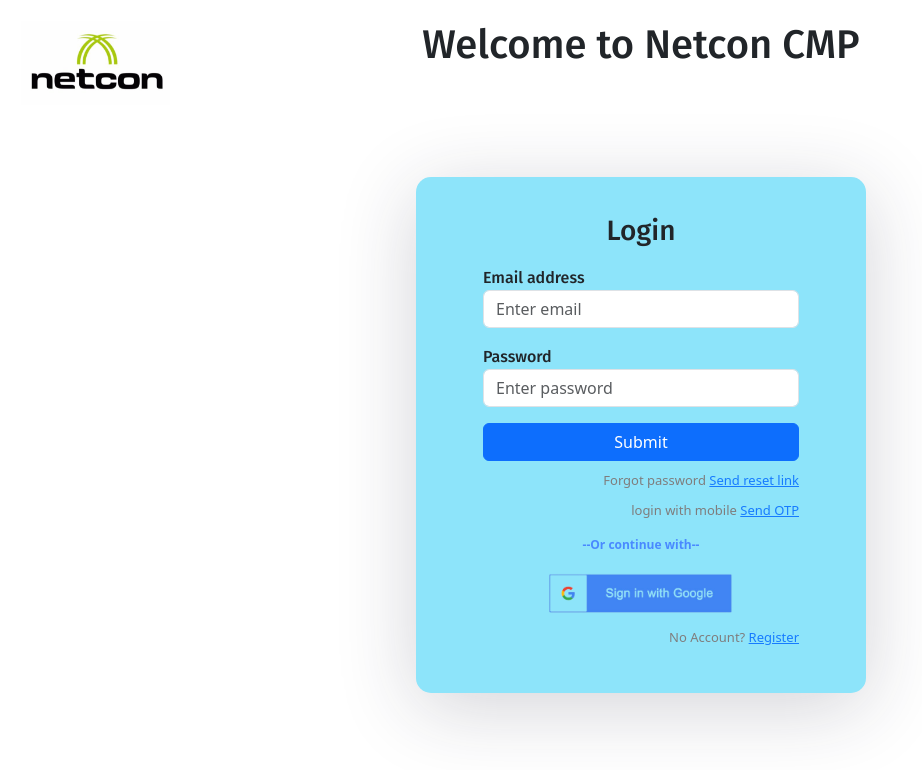
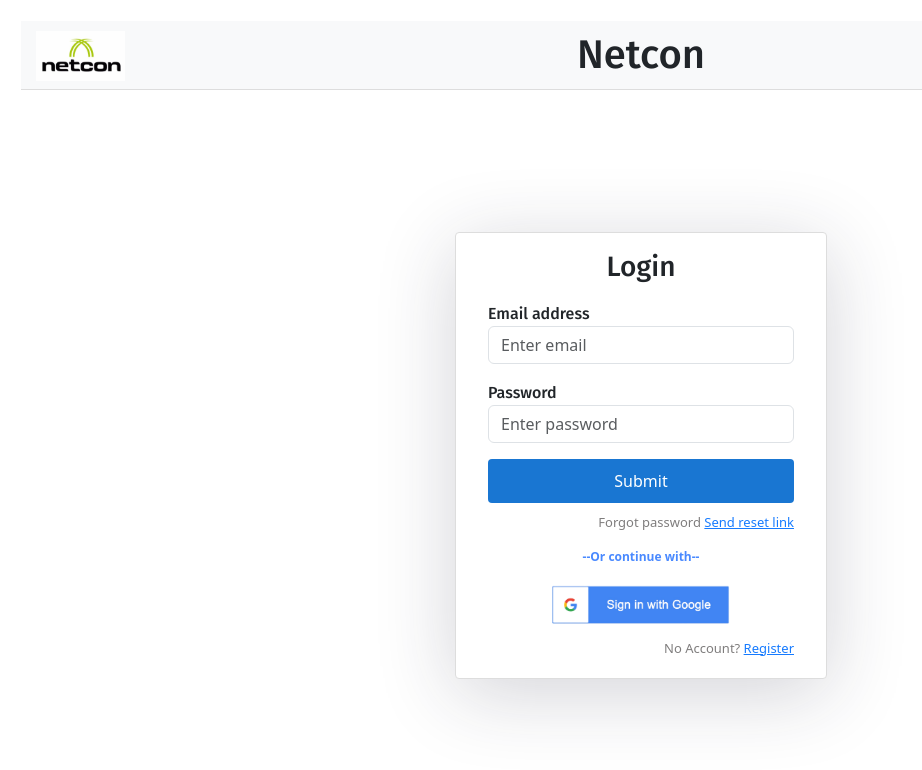
Before and after one commit to RashmimnGithub/ncmp-login, a React (Create React App) app: page /login in a window 1280 px wide. Shown: the top 770 px of the page, without its empty margins (0-922 px from the left). Built offline with nearby package versions, Linux system fonts and the light colour scheme; no server answers.

Commit message:
userlogo

```diff
--- a/src/components/SOC.js
+++ b/src/components/SOC.js
@@ -1,6 +1,7 @@
 import React from "react";
 import { useNavigate } from "react-router-dom";
-// import { auth } from "./firebase";
+import companyLogo from "../yqgzPwOk.jpg"; // Update the path to your logo
+import userIcon from "../R.png"; // Update the path to your user icon
 import "./landingPage.css";
 
 const SOC = () => {
@@ -23,28 +24,42 @@
     {
       path: "https://wazuh.com/cloud/",
       title: "Wazuh",
-      content: "Wazuh is a free and open source platform used for threat prevention, detection, and response. It is capable of protecting workloads across on-premises, virtualized, containerized, and cloud-based environments.Wazuh solution consists of an endpoint security agent, deployed to the monitored systems, and a management server, which collects and analyzes data gathered by the agents."
+      content:
+        "Wazuh is a free and open source platform used for threat prevention, detection, and response. It is capable of protecting workloads across on-premises, virtualized, containerized, and cloud-based environments.Wazuh solution consists of an endpoint security agent, deployed to the monitored systems, and a management server, which collects and analyzes data gathered by the agents.",
     },
   ];
 
   return (
     <div className="landing-page-container">
-      <link href="https://fonts.googleapis.com/icon?family=Material+Icons" rel="stylesheet"></link>
-      <button className="back-button" onClick={handleBack}><i class="material-icons">arrow_back</i></button>
-      <h1>SOC Management</h1>
+      <div className="header">
+        <img src={companyLogo} alt="Company Logo" className="company-logo" />
+        <h1 className="company-name">Netcon</h1>
+        <div className="user-section">
+          <img src={userIcon} alt="User Icon" className="user-icon" />
+          {/* <button className="logout-button" onClick={handleBack}>
+            <i className="material-icons">arrow_back</i>
+          </button> */}
+          <link href="https://fonts.googleapis.com/icon?family=Material+Icons" rel="stylesheet"></link>
+          <button className="back-button" onClick={handleBack}><i class="material-icons">arrow_back</i> Back</button>
+
+        </div>
+      </div>
+      {/* <h2>SOC Management</h2> */}
       <br />
-      <div className="buttons-container" >
+      <div className="buttons-container">
         {buttonData.map((button, index) => (
-          <div key={index} className="button-wrapper" onClick={() => handleNavigation(button.path)}>
+          <div
+            key={index}
+            className="button-wrapper"
+            onClick={() => handleNavigation(button.path)}
+          >
             <h4>{button.title}</h4>
             <p>{button.content}</p>
-            {/* <button onClick={() => handleNavigation(button.path)}>Click here</button> */}
           </div>
         ))}
       </div>
     </div>
   );
-
 };
 
 export default SOC;
--- a/src/components/landingPage.css
+++ b/src/components/landingPage.css
@@ -1,77 +1,109 @@
 .landing-page-container {
-    padding: 30px 2px;
   height: 100vh;
   display: flex;
   flex-direction: column;
+}
+
+.header {
+  display: flex;
   align-items: center;
-    background: url("../yqgzPwOk.jpg") no-repeat;
-    background-size: 8%;
-    z-index: 0;
+  justify-content: space-between;
+  padding: 10px 20px;
+  background-color: #f8f9fa;
+  border-bottom: 1px solid #ddd;
+  position: relative;
+}
+
+.company-logo {
+  height: 50px;
+  width: auto;
+  margin: 0px 5px;
+  border: none;
+}
+
+.company-name {
+  font-size: 40px;
+  flex-grow: 1;
+  text-align: center;
+  margin: 0;
+}
+
+.user-section {
+  display: flex;
+  align-items: center;
+  position: absolute;
+  right: 30px;
+  cursor: pointer;
+}
+
+.user-icon {
+  height: 40px;
+  width: 40px;
+  margin-right: 10px;
 }
 
 .logout-button {
-    position: absolute;
-    top: 20px;
-    right: 20px;
   padding: 10px 20px;
   background-color: #f50057;
   color: white;
   border: none;
-    border-radius: 4px;
+  border-radius: 8px;
   cursor: pointer;
   font-size: 16px;
+  margin-left: 10px;
 }
 
 .logout-button:hover {
   background-color: #c51162;
 }
 
-  .back-button {
-    position: absolute;
-    top: 20px;
-    right: 20px;
-    padding: 10px 20px;
-    background-color: #35e75b;
-    color: white;
-    border: none;
+.content-container {
+  display: flex;
+  flex-grow: 1;
+  height: calc(100% - 60px);
+}
+
+.sidebar {
+  width: 25%;
+  background-color: #f8f9fa;
+  padding: 20px;
+  border-right: 1px solid #ddd;
+  overflow-y: auto;
+}
+
+.sidebar-item {
+  padding: 10px;
+  margin-bottom: 10px;
+  background-color: #fff;
+  border: 1px solid #ddd;
   border-radius: 4px;
   cursor: pointer;
-    font-size: 16px;
+  transition: background-color 0.3s ease;
 }
 
-  .back-button:hover {
-    background-color: #0daf28;
+.sidebar-item:hover {
+  background-color: #e9ecef;
 }
 
-  h1 {
-    text-align: center;
+.sidebar-item.active {
+  background-color: #007bff;
+  color: white;
+}
+
+.content {
+  flex: 1;
+  padding: 20px;
+}
+
+.content h2 {
+  margin-bottom: 10px;
+}
+
+.content p {
   margin-bottom: 20px;
 }
 
-  .buttons-container {
-    display: grid;
-    grid-template-columns: repeat(auto-fit, minmax(300px, 1fr));
-    gap: 20px;
-    width: 100%;
-    max-width: 1200px;
-  }
-
-  .button-wrapper {
-    text-align: center;
-    border: 1px solid #ddd;
-    padding: 10px;
-    border-radius: 8px;
-    background-color: white;
-    cursor: pointer;
-    transition: transform 0.4s ease;
-  }
-
-  .button-wrapper:hover {
-    transform: scale(1.04);
-    border-color: #858484;
-  }
-
-  .button-wrapper button {
+.content button {
   padding: 10px 20px;
   background-color: #1976d2;
   color: white;
@@ -81,12 +113,52 @@
   font-size: 16px;
 }
 
-  .button-wrapper button:hover {
+.content button:hover {
   background-color: #1565c0;
 }
 
-  .button-wrapper p {
-    margin-top: 10px;
-    font-size: 14px;
-    text-align: left;
+.back-button {
+  padding: 10px 20px;
+  background-color: #35e75b;
+  color: white;
+  border: none;
+  border-radius: 4px;
+  cursor: pointer;
+  font-size: 16px;
+  margin-left: 10px;
 }
+
+.back-button:hover {
+  background-color: #29b146;
+}
+
+.user-info-tooltip {
+  display: none;
+  position: absolute;
+  top: 50px;
+  right: 0;
+  padding: 10px;
+  width: 250px;
+  background-color: white;
+  border: 1px solid #ccc;
+  border-radius: 4px;
+  box-shadow: 0 0 10px rgba(0, 0, 0, 0.1);
+  white-space: nowrap;
+}
+
+.user-section:hover .user-info-tooltip {
+  display: block;
+}
+
+.content-image {
+  width: 20%;
+  height: 20%;
+  margin-bottom: 20px;
+}
+
+.win {
+  flex: 1;
+  display: flex;
+  flex-direction: row;
+  gap: 20px;
+}
--- /dev/null
+++ b/src/components/login.css
@@ -0,0 +1,87 @@
+.login-page-container {
+    display: flex;
+    flex-direction: column;
+    height: 100vh;
+    background: url("../yqgzPwOk.jpg") no-repeat;
+    background-size: 8%;
+  }
+
+  .header {
+    display: flex;
+    align-items: center;
+    justify-content: space-between;
+    padding: 10px 20px;
+    background-color: #f8f9fa;
+    border-bottom: 1px solid #ddd;
+  }
+
+  .company-logo {
+    height: 9%;
+    width: 8%;
+    margin: 13px 15px;
+    border: none;
+  }
+
+  .company-name {
+    font-size: 24px;
+    flex-grow: 1;
+    text-align: center;
+    margin: 0;
+  }
+
+  .user-section {
+    display: flex;
+    align-items: center;
+  }
+
+  .user-icon {
+    height: 30px;
+    margin-right: 10px;
+  }
+
+  .auth-wrapper {
+    flex-grow: 1;
+    display: flex;
+    flex-direction: column;
+    align-items: center;
+    justify-content: center;
+  }
+
+  .auth-inner {
+    width: 30%;
+    padding: 20px;
+    border: 1px solid #ddd;
+    border-radius: 4px;
+    background-color: #fff;
+  }
+
+  .container {
+    display: flex;
+    flex-direction: column;
+  }
+
+  .mb-3 {
+    margin-bottom: 16px;
+  }
+
+  .d-grid {
+    display: grid;
+  }
+
+  .btn {
+    padding: 10px 20px;
+    background-color: #1976d2;
+    color: white;
+    border: none;
+    border-radius: 4px;
+    cursor: pointer;
+    font-size: 16px;
+  }
+
+  .btn:hover {
+    background-color: #1565c0;
+  }
+
+  .forgot-password {
+    text-align: right;
+  }
--- a/src/components/login.js
+++ b/src/components/login.js
@@ -5,6 +5,9 @@
 import SignInwithGoogle from "./signInWIthGoogle";
 import { auth } from "./firebase";
 import { useNavigate } from "react-router-dom";
+import companyLogo from "../yqgzPwOk.jpg"; // Update the path to your logo
+// import userIcon from "../R.png"; // Update the path to your user icon
+import "./login.css";
 
 function Login() {
   const { setUser } = useAuth();
@@ -31,10 +34,16 @@
   };
 
   return (
-
-      <div className="App">
+    <div className="login-page-container">
+      <div className="header">
+        <img src={companyLogo} alt="Company Logo" className="company-logo" />
+        <h1 className="company-name">Netcon</h1>
+        <div className="user-section">
+          {/* <img src={userIcon} alt="User Icon" className="user-icon" /> */}
+        </div>
+      </div>
       <div className="auth-wrapper">
-        <h1>Welcome to Netcon CMP</h1>
+        {/* <h1>Welcome to Netcon CMP</h1> */}
         <div className="auth-inner">
           <h3>Login</h3>
           <div className="container">
@@ -68,9 +77,9 @@
               <p className="forgot-password text-right">
                 Forgot password <a href="/forgot">Send reset link</a>
               </p>
-              <p className="forgot-password text-right">
+              {/* <p className="forgot-password text-right">
                 login with mobile <a href="/otp">Send OTP</a>
-              </p>
+              </p> */}
               <SignInwithGoogle />
               <p className="forgot-password">
                 No Account? <a href="/register">Register</a>
@@ -79,8 +88,7 @@
           </div>
         </div>
       </div>
-    </div >
-
+    </div>
   );
 }
 
```
Also changed, not shown: src/components/LandingPage.js (+70 -19 lines), src/R.png (added). Lines whose indentation alone changed are shown as unchanged.
